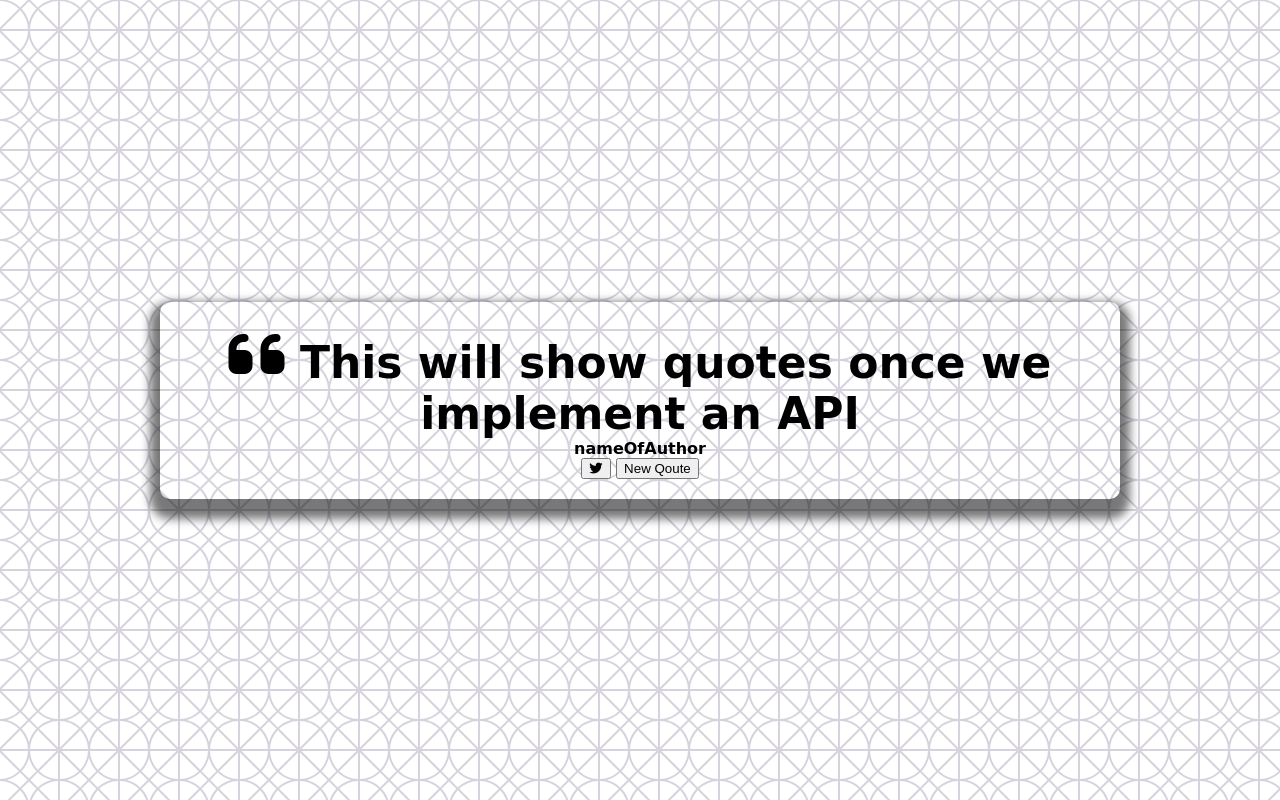
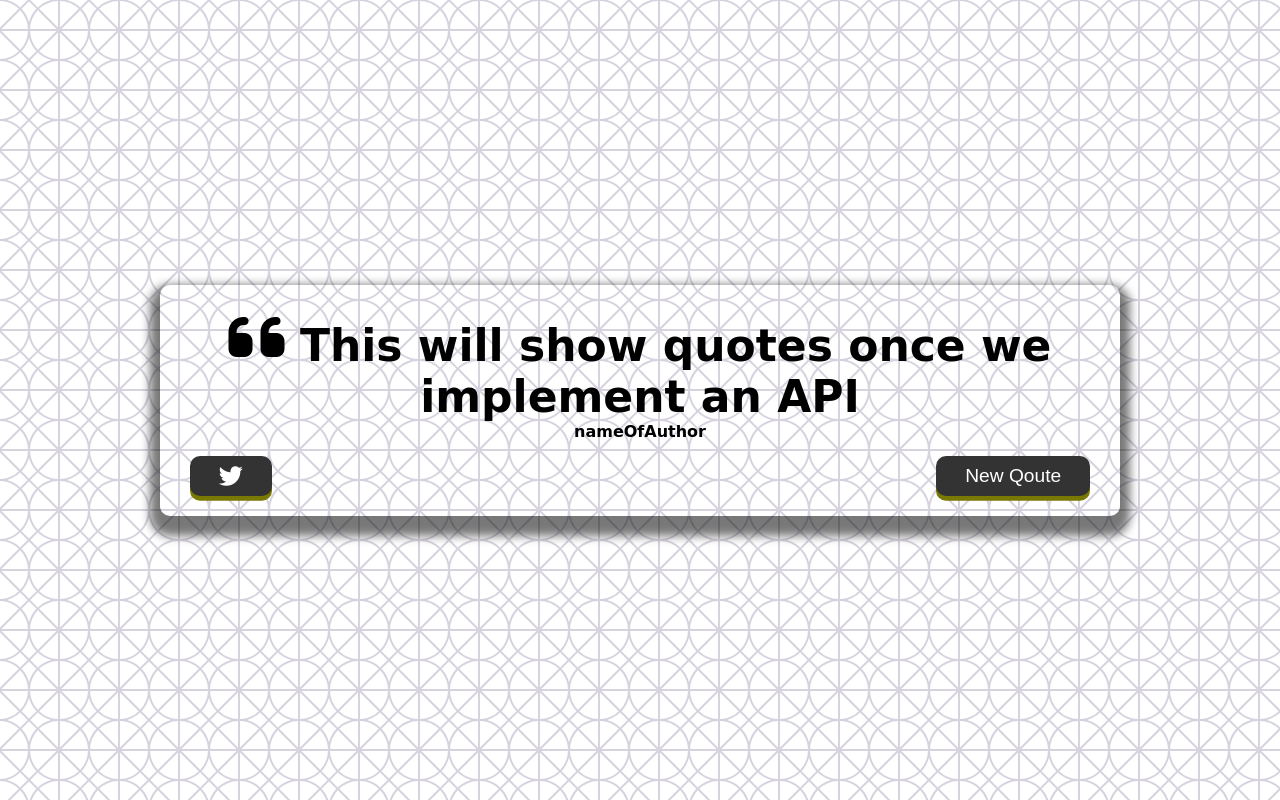
Before and after one commit to mmabbas92/Quote-Generator, a plain HTML site: page index.html in a window 1280 px wide. Drawn offline with Linux system fonts and the light colour scheme; a web font is replaced by a local one.

Commit message:
updated button styles

```diff
--- a/style.css
+++ b/style.css
@@ -46,7 +46,39 @@ body {
     font-weight: 400;
     font-style: italic;
 }
+.button-container {
+    margin-top: 15px;
+    display: flex;
+    justify-content: space-between;
 
+}
+button {
+    cursor: pointer;
+    font-size: 1.2rem;
+    height: 2.5rem;
+    border: none;
+    border-radius: 10px;
+    color: white;
+    background: #333;
+    outline: none;
+    padding: 0.5rem 1.8rem;
+    box-shadow: 0 0.3rem rgba(121, 121, 0.65);
+}
+button:hover {
+    filter: brightness(150%);
+
+}
+button:active {
+    transform: translate(0, 0.3rem);
+    box-shadow: 0 0.1rem rgba(255, 255, 255, 0.65);
+}
+.twitter-button:hover {
+    color: #38a1f3;
+}
+
+.fa-twitter {
+    font-size: 1.5rem;
+}
 /* Media Query: Tablet or Smaller */
 @media screen and (max-width: 1000px) {
     .quote-container {
```
